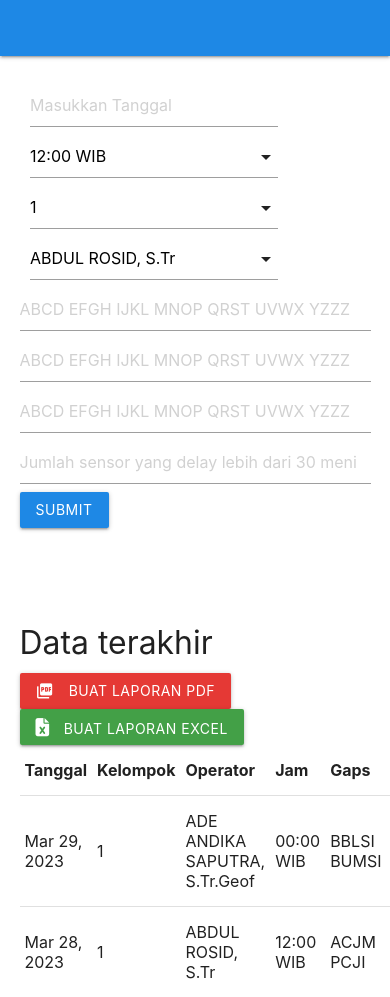
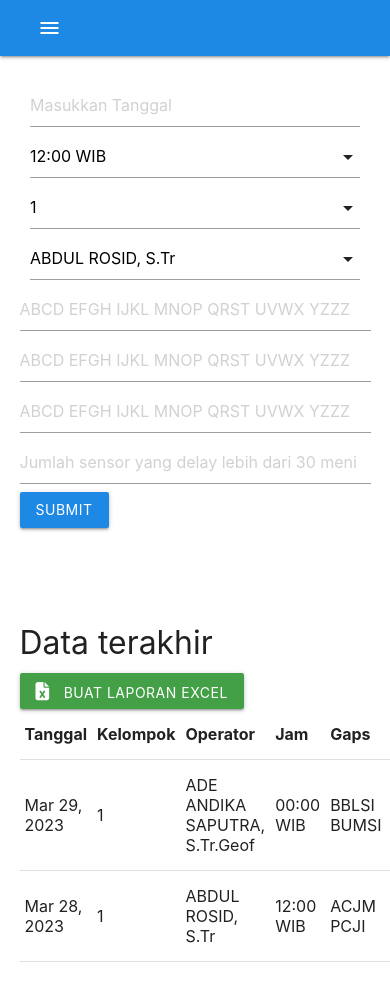
Before and after one commit to ftharyanto/eBAST, a Django app: page / in a window 390 px wide; the page is wider, and only the part inside the window is pictured. Shown: the top 997 px of that part. After the commit the page ends 962 px from the top of that part, so only its background shows below. Run offline with Django 4.2, Linux system fonts and the light colour scheme; data comes from the database, SQL or seed files in the repository; both versions use the stored data as it was after the commit; some libraries are stand-ins or nearby versions.

Commit message:
add responsiveness to navbar

```diff
--- a/ChecklistSeiscomp/templates/base.html
+++ b/ChecklistSeiscomp/templates/base.html
@@ -11,7 +11,9 @@
     <title>Checklist Seiscomp</title>
     {% block css %}
     <!-- font awesome -->
-    <link rel="stylesheet" href="https://cdnjs.cloudflare.com/ajax/libs/font-awesome/6.3.0/css/all.min.css" integrity="sha512-SzlrxWUlpfuzQ+pcUCosxcglQRNAq/DZjVsC0lE40xsADsfeQoEypE+enwcOiGjk/bSuGGKHEyjSoQ1zVisanQ==" crossorigin="anonymous" referrerpolicy="no-referrer" />
+    <link rel="stylesheet" href="https://cdnjs.cloudflare.com/ajax/libs/font-awesome/6.3.0/css/all.min.css"
+        integrity="sha512-SzlrxWUlpfuzQ+pcUCosxcglQRNAq/DZjVsC0lE40xsADsfeQoEypE+enwcOiGjk/bSuGGKHEyjSoQ1zVisanQ=="
+        crossorigin="anonymous" referrerpolicy="no-referrer" />
 
     <!-- Materialize CSS -->
     <link href="https://fonts.googleapis.com/icon?family=Material+Icons" rel="stylesheet">
@@ -25,18 +27,34 @@
     <nav class="nav-wrapper blue darken-1">
         <div class="container">
             <div class="nav-wrapper blue darken-1">
+                <a href="#" data-target="mobile-demo" class="sidenav-trigger"><i class="material-icons">menu</i></a>
                 <ul id="nav-mobile" class="left hide-on-med-and-down">
-                    <li><a href="{% url 'checklist-seiscomp' %}">Input Data</a></li>
-                    <li><a href="{% url 'list_view' %}">Inventory</a></li>
-                    <li><a href="{% url 'operator_view' %}">Operator</a></li>
+                    <li {% if request.resolver_match.url_name == 'checklist-seiscomp' %}class="active"{% endif %}><a href="{% url 'checklist-seiscomp' %}">Input Data</a></li>
+                    <li {% if request.resolver_match.url_name == 'list_view' %}class="active"{% endif %}><a href="{% url 'list_view' %}">Inventory</a></li>
+                    <li {% if request.resolver_match.url_name == 'operator_view' %}class="active"{% endif %}><a href="{% url 'operator_view' %}">Operator</a></li>
                 </ul>
             </div>
         </div>
     </nav>
 
+    <ul class="sidenav" id="mobile-demo">
+        <li {% if request.resolver_match.url_name == 'checklist-seiscomp' %}class="active"{% endif %}><a href="{% url 'checklist-seiscomp' %}">Input Data</a></li>
+        <li {% if request.resolver_match.url_name == 'list_view' %}class="active"{% endif %}><a href="{% url 'list_view' %}">Inventory</a></li>
+        <li {% if request.resolver_match.url_name == 'operator_view' %}class="active"{% endif %}><a href="{% url 'operator_view' %}">Operator</a></li>
+    </ul>
+
     {% block content %}
+    {% endblock content %}
 
-    {% endblock content %}
+    <script src="https://cdnjs.cloudflare.com/ajax/libs/materialize/1.0.0-rc.1/js/materialize.min.js"
+        integrity="sha256-SrBfGi+Zp2LhAvy9M1bWOCXztRU9Ztztxmu5BcYPcPE=" crossorigin="anonymous"></script>
+
+    <script>
+        document.addEventListener('DOMContentLoaded', function () {
+            var elems = document.querySelectorAll('.sidenav');
+            M.Sidenav.init(elems);
+        });
+    </script>
 
     {% block javascript %}
     {% endblock javascript %}
--- a/ChecklistSeiscomp/templates/create_view.html
+++ b/ChecklistSeiscomp/templates/create_view.html
@@ -1,28 +1,26 @@
 {% extends "base.html" %}
 {% load materializecss %}
 
-
 {% block content %}
-
 <div class="container" style="padding-top: 2rem; padding-bottom: 2rem;">
     <div class="row">
         <form method="POST" enctype="multipart/form-data">
             <!-- Security token -->
             {% csrf_token %}
 
-            <div class="col m6">
+            <div class="col m6 s12">
                 {{ input_form.tanggal|materializecss}}
             </div>
 
-            <div class="col m6">
+            <div class="col m6 s12">
                 {{ input_form.jam|materializecss}}
             </div>
 
-            <div class="col m6">
+            <div class="col m6 s12">
                 {{ input_form.kelompok|materializecss}}
             </div>
 
-            <div class="col m6">
+            <div class="col m6 s12">
                 {{ input_form.operator|materializecss}}
             </div>
 
@@ -49,7 +47,8 @@
 
     <br><br>
     <h4>Data terakhir</h4>
-    <a class="waves-effect waves-light btn red darken-1" href="/"><i class="material-icons left">picture_as_pdf</i>Buat
+    <a style="display: none;" class="waves-effect waves-light btn red darken-1" href="/"><i
+            class="material-icons left">picture_as_pdf</i>Buat
         Laporan PDF</a>
     <a class="waves-effect waves-light btn green darken-1"
         onclick="window.location.href='{% url 'export_excel_instant' %}'"><i class="fa-solid fa-file-excel"
@@ -80,14 +79,9 @@
         {% endfor %}
     </table>
 </div>
-
-
 {% endblock content %}
 
 {% block javascript %}
-<script src="https://cdnjs.cloudflare.com/ajax/libs/materialize/1.0.0-rc.1/js/materialize.min.js"
-    integrity="sha256-SrBfGi+Zp2LhAvy9M1bWOCXztRU9Ztztxmu5BcYPcPE=" crossorigin="anonymous"></script>
-
 <script>
     document.addEventListener('DOMContentLoaded', function () {
         var elems = document.querySelectorAll('.datepicker');
--- a/ChecklistSeiscomp/templates/operator_view.html
+++ b/ChecklistSeiscomp/templates/operator_view.html
@@ -2,7 +2,6 @@
 {% load materializecss %}
 
 {% block content %}
-
 <div class="container" style="padding-top: 2rem;">
 
     <ul class="collapsible">
@@ -37,6 +36,7 @@
     {% for operator in operators %}
     <tr>
         <td>
+            {{ forloop.counter}}
         </td>
         <td> <input id="name_{{ operator.id }}" type="text" value="{{ operator.name }}"
                 style="color: black; border-bottom: 0;" disabled> </td>
@@ -56,12 +56,9 @@
 </table>
 
 </div>
-
 {% endblock content %}
 
 {% block javascript %}
-<script src="https://cdnjs.cloudflare.com/ajax/libs/materialize/1.0.0-rc.1/js/materialize.min.js"
-    integrity="sha256-SrBfGi+Zp2LhAvy9M1bWOCXztRU9Ztztxmu5BcYPcPE=" crossorigin="anonymous"></script>
 <script>
     document.addEventListener('DOMContentLoaded', function () {
         var elems = document.querySelectorAll('.collapsible');
--- a/ChecklistSeiscomp/views.py
+++ b/ChecklistSeiscomp/views.py
@@ -32,7 +32,7 @@ def list_view(request):
     context = {}
 
     # add the dictionary during initialization
-    context["dataset"] = ChecklistSeiscompModel.objects.all()
+    context["dataset"] = ChecklistSeiscompModel.objects.all().order_by('-tanggal')
 
     return render(request, "list_view.html", context)
 
```
Also changed, not shown: ChecklistSeiscomp/templates/list_view.html (+2 -6 lines), db.sqlite3.
